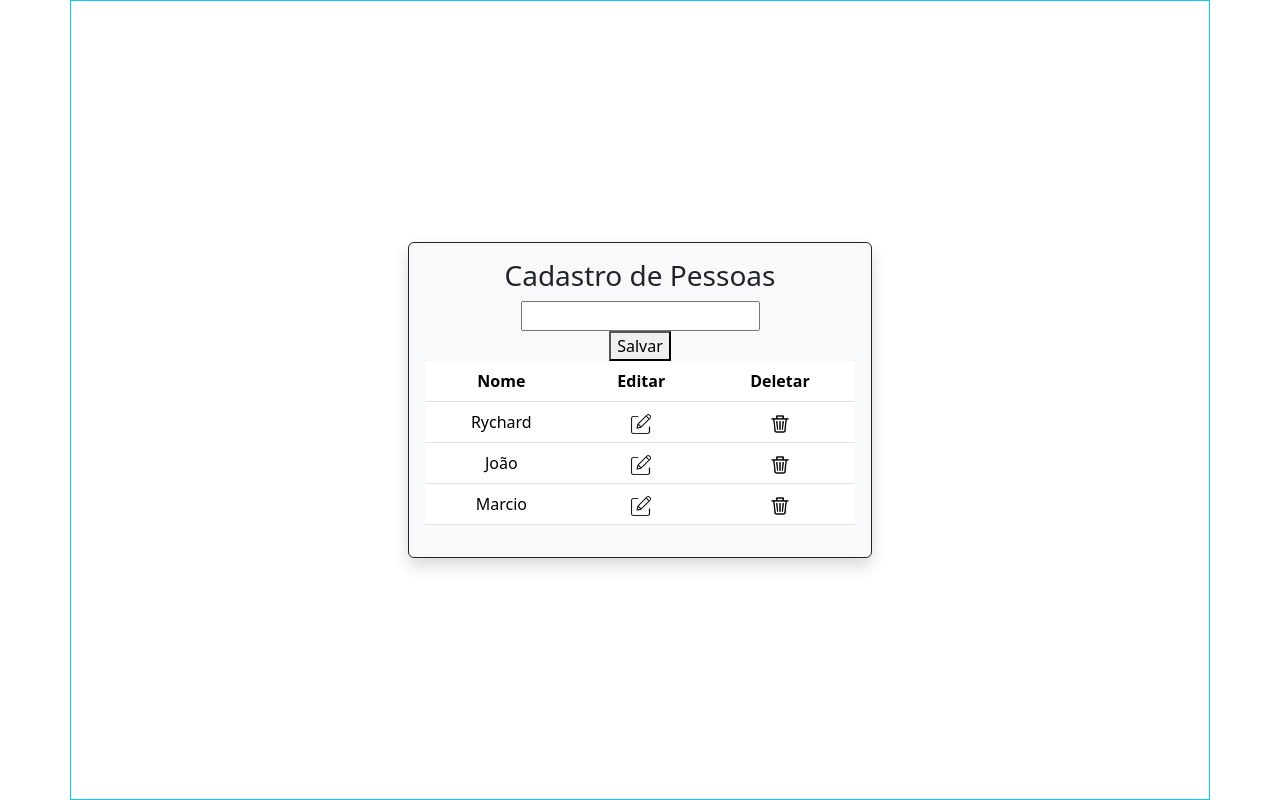
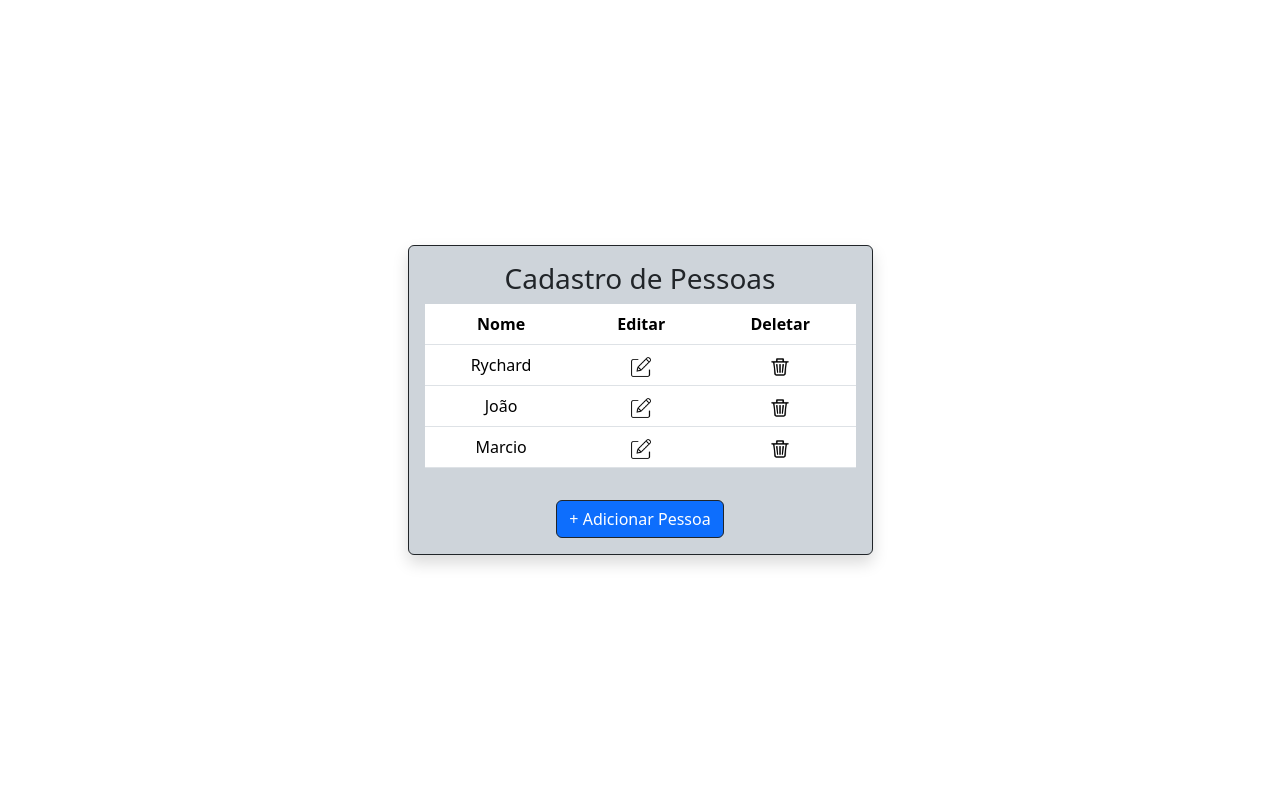
Before and after one commit to rychardbarros/CRUD-Django, a Django app: page /core/ in a window 1280 px wide. Run offline with Django 4.2, Linux system fonts and the light colour scheme; data comes from the database, SQL or seed files in the repository; both versions use the stored data as it was after the commit.

Commit message:
'layout'

```diff
--- a/core/templates/index.html
+++ b/core/templates/index.html
@@ -8,9 +8,8 @@
     <link href="https://cdn.jsdelivr.net/npm/bootstrap@5.3.1/dist/css/bootstrap.min.css" rel="stylesheet" integrity="sha384-4bw+/aepP/YC94hEpVNVgiZdgIC5+VKNBQNGCHeKRQN+PtmoHDEXuppvnDJzQIu9" crossorigin="anonymous">
 </head>
 <body>
-    <body>
-        <div class="container min-vh-100 d-flex justify-content-center align-items-center border border-info">
-                <div class="col-md-10 col-lg-5 mt-5 border border-dark d-flex flex-column align-items-center shadow p-3 mb-5 bg-body-tertiary rounded">
+    <div class="container min-vh-100 d-flex justify-content-center align-items-center">
+        <div class="col-md-10 col-lg-5 mt-5 border border-dark d-flex flex-column align-items-center shadow bg-dark-subtle p-3 mb-5 bg-body-tertiary rounded">
             <h3 class="h3">Cadastro de Pessoas</h3>
 
             <table class="table mx-auto text-center">
@@ -25,15 +24,41 @@
                     {%for person in person%}
                         <tr>
                             <td>{{person.name}}</td>
-                            <td><a href='{% url 'edit' person.id %}'><img src="{% static '/img/editar.png' %}" style='height:20px; width:20px'</a></td>
-                            <td><a href='{% url 'delete' person.id %}'><img src="{% static '/img/excluir.png' %}" style='height:20px; width:20px'</a></td>
+                            <td><a href='{% url 'edit' person.id %}'><img src="{% static '/img/editar.png' %}" style='height:20px; width:20px'></a></td>
+                            <td><a href='{% url 'delete' person.id %}'><img src="{% static '/img/excluir.png' %}" style='height:20px; width:20px'></a></td>
+                        </tr>
                     {% endfor %}
-                        </tr>
+                </tbody>
+            </table>
+
+            <div class="d-flex">
+                <button type="button" class="btn btn-primary mt-3 border border-dark" data-bs-toggle="modal" data-bs-target="#addPersonModal">
+                  + Adicionar Pessoa
+                </button>
+              </div>
+
+            <!-- Modal para adicionar pessoa -->
+            <div class="modal fade" id="addPersonModal" tabindex="-1" aria-labelledby="addPersonModalLabel" aria-hidden="true">
+              <div class="modal-dialog">
+                <div class="modal-content">
+                  <div class="modal-header">
+                    <h5 class="modal-title" id="addPersonModalLabel">Adicionar Pessoa</h5>
+                    <button type="button" class="btn-close" data-bs-dismiss="modal" aria-label="Fechar"></button>
+                  </div>
+                  <div class="modal-body">
+                    <!-- Formulário para adicionar pessoa -->
                     <form action='{% url 'save' %}' method='POST'>
                       {% csrf_token %}
-                        <input type='text' name='person_name'>
-                        <button type='submit'>Salvar</button>
+                      <div class="form-group py-3">
+                        <label for="person_name">Nome:</label>
+                        <input type='text' class="form-control" name='person_name' required>
+                      </div>
+                      <button type='submit' class="btn btn-primary">Salvar</button>
                     </form>
+                  </div>
+                </div>
+              </div>
+            </div>
         </div>
     </div>
 
```
Also changed, not shown: db.sqlite3. Lines whose indentation alone changed are shown as unchanged.
